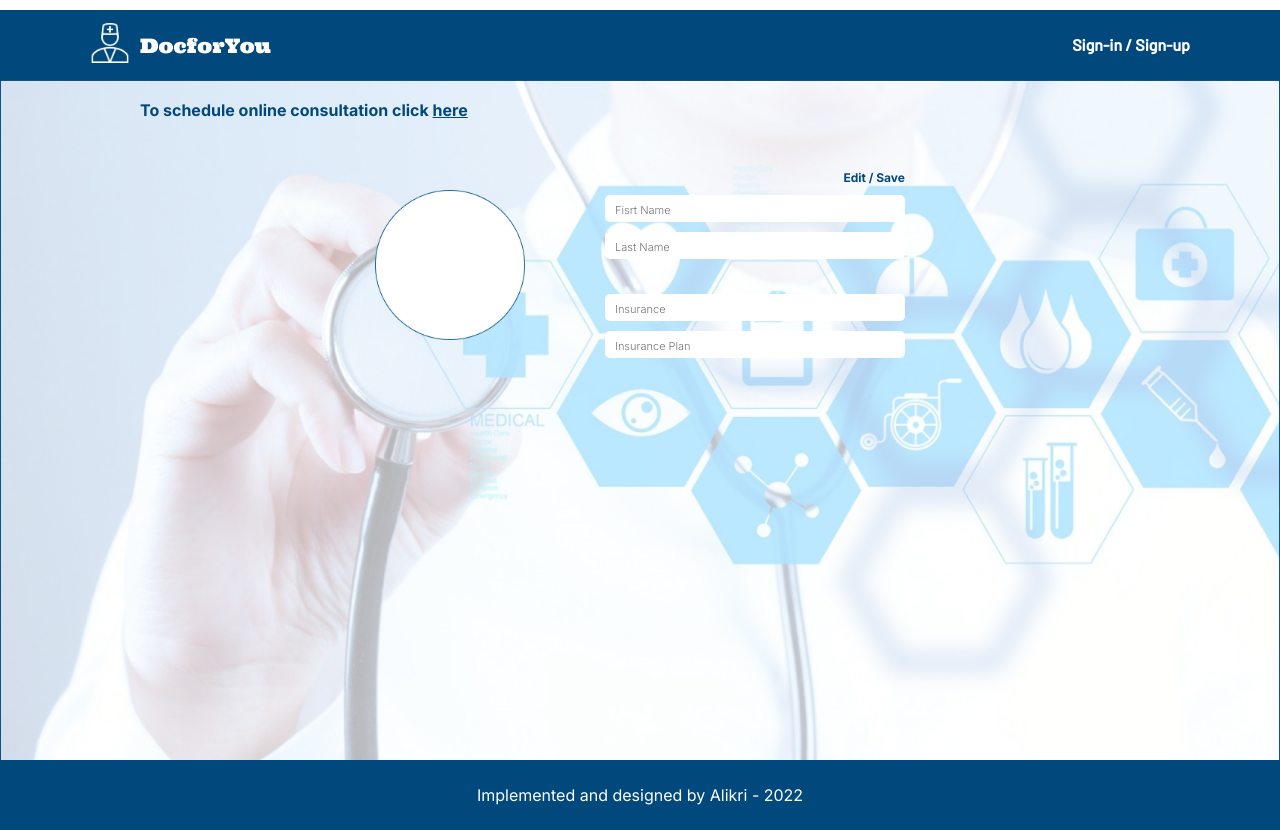
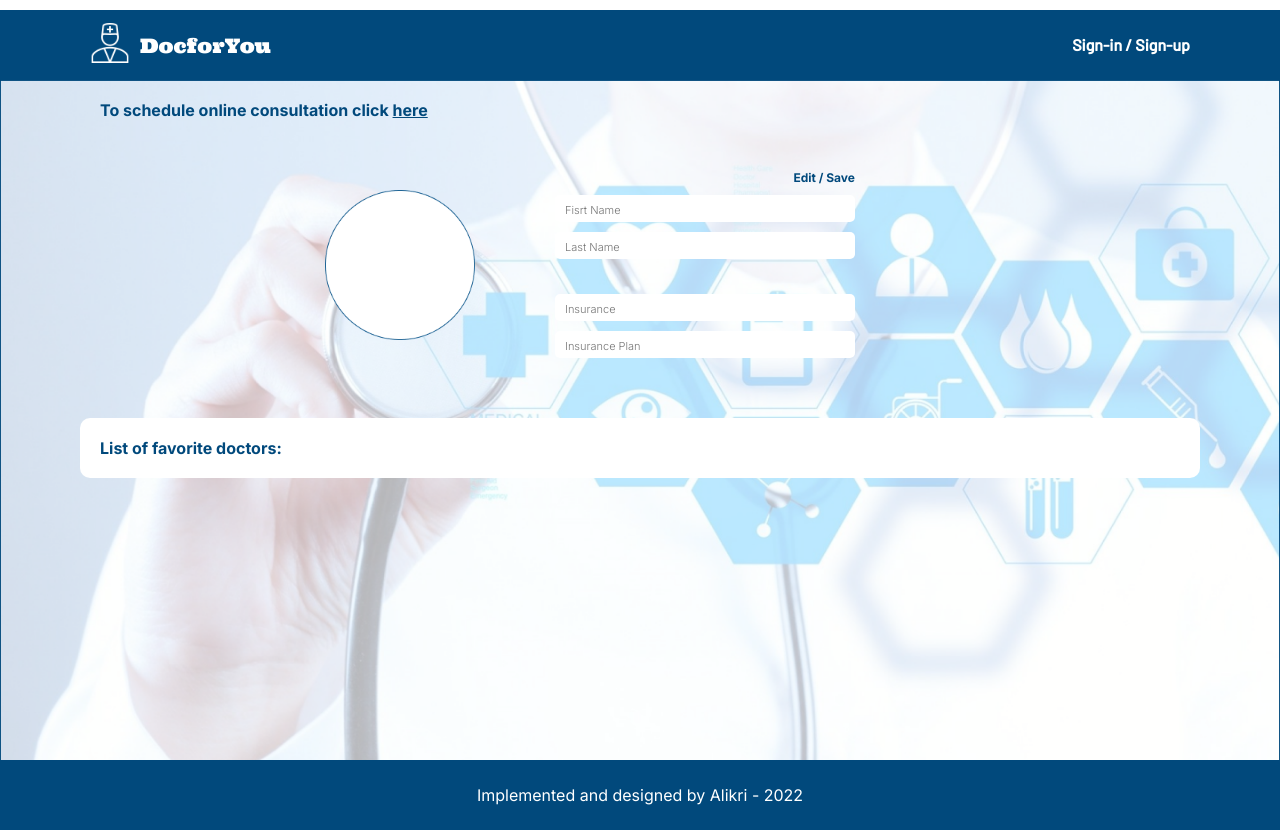
Before and after one commit to alikri/Doctor-s-Search, a React (Create React App) app: page /authorization/user in a window 1280 px wide. Built offline with nearby package versions, Linux system fonts and the light colour scheme.

Commit message:
added header to list of favorite doctor's on user's profile page

```diff
--- a/src/components/user-page/user-page.component.jsx
+++ b/src/components/user-page/user-page.component.jsx
@@ -23,6 +23,9 @@ const UserPage = () => {
 					</div>
 				</div>
 			</div>
+			<div className="user-doc-list-header">
+				<h2>List of  favorite doctors:</h2>
+			</div>
 		</div>
 	)
 }
--- a/src/components/user-page/user-page.styles.scss
+++ b/src/components/user-page/user-page.styles.scss
@@ -1,13 +1,16 @@
 .user-page-container {
 	width: 100%;
+	flex-direction: column;
 	display: flex;
 	justify-content: center;
 	align-items: center;
 
 	.top-container {
+		width: 1100px;
 
 		.telemed-container {
 			margin: 20px 0;
+			padding-left: 10px;
 			color: #01497C;
 			font-weight: 600;
 
@@ -72,4 +75,20 @@
 		}
 
 	}
+
+	.user-doc-list-header {
+		margin: 50px 0;
+		width: 1100px;
+		height: 60px;
+		background-color: white;
+		display: flex;
+		align-items: center;
+		padding-left: 20px;
+		border-radius: 10px;
+
+		h2 {
+			color: #01497C;
+			font-weight: 600;
+		}
+	}
 }
```
